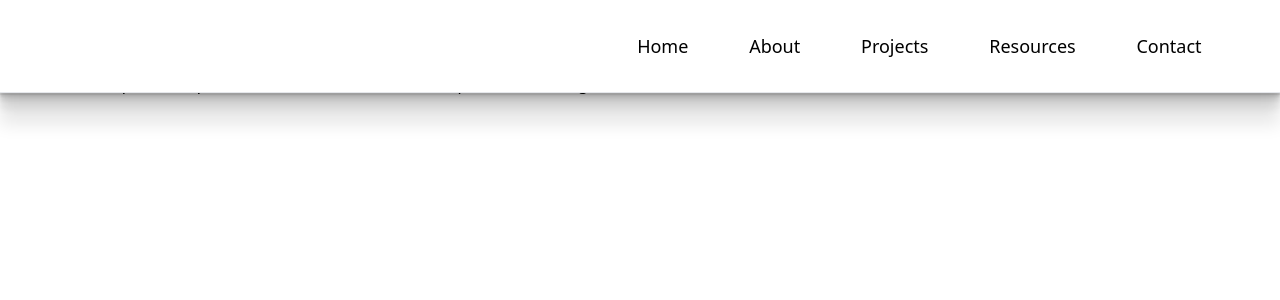
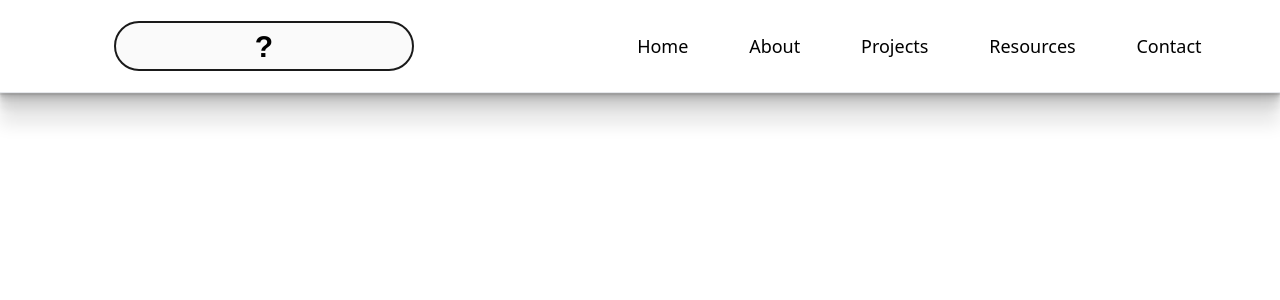
Before and after one commit to yuvarajj-dev/Yuvaraj.dev_Portfolio, a React (Create React App) app: page / in a window 1280 px wide. Shown: the top 300 px of the page. Built offline with nearby package versions, Linux system fonts and the light colour scheme.

Commit message:
Navbar Logo Animation

```diff
--- a/package.json
+++ b/package.json
@@ -5,6 +5,7 @@
   "dependencies": {
     "@ionic/react": "^7.7.3",
     "@react-spring/web": "^9.7.3",
+    "@stitches/react": "^1.2.8",
     "@testing-library/jest-dom": "^5.17.0",
     "@testing-library/react": "^13.4.0",
     "@testing-library/user-event": "^13.5.0",
--- a/src/App.js
+++ b/src/App.js
@@ -6,7 +6,6 @@ function App() {
   return (
     <>
     <Navbar />
-    <Home />
     </>
   );
 }
--- a/src/Header/Navbar.jsx
+++ b/src/Header/Navbar.jsx
@@ -1,5 +1,6 @@
 import React from 'react'
 import "./Navbar.css"
+import Anime from './TextAnime/Anime'
 
 export default function Navbar() {
   return (
@@ -8,7 +9,7 @@ export default function Navbar() {
         <nav className="bg-white fixed w-full z-20 top-0 left-0 border-b border-gray-200 shadow-black dark:border-gray-600">
           <ul className="navigation max-w-[90vw] flex flex-wrap justify-between items-center relative mx-auto py-8">
             <a className="logo" href="#">
-              <div></div>
+              <div><Anime/></div>
             </a>
             <input type="checkbox" id="check" />
 
--- a/src/Header/TextAnime/Anime.css
+++ b/src/Header/TextAnime/Anime.css
@@ -0,0 +1,8 @@
+
+.BackBox {
+    transition: transform 0.2s cubic-bezier(0.175, 0.885, 0.32, 1.275);
+  }
+
+  .BackBox:hover {
+    transform: translate(3px, 1px);
+  }
--- a/src/Header/TextAnime/Anime.jsx
+++ b/src/Header/TextAnime/Anime.jsx
@@ -0,0 +1,114 @@
+import React from 'react'
+import { useRef } from 'react'
+import { styled } from '@stitches/react'
+import { useTrail, animated } from '@react-spring/web'
+import "./Anime.css";
+
+const AppContainer = styled('div', {
+    width: '400px',
+    height: '0px',
+    display: 'flex',
+    justifyContent: 'center',
+    alignItems: 'center',
+
+    '@media (max-width: 648px)': {
+        width: '100px',
+    },
+})
+
+const Container = styled('div', {
+    display: 'flex',
+    gap: 10,
+
+})
+
+const Box = styled('div', {
+    position: 'relative',
+    height: 50,
+    width: 300,
+    '@media (max-width: 648px)': {
+        width: '250px',
+        position: "unset"
+    },
+})
+
+const SharedStyles = {
+    width: '100%',
+    height: '100%',
+    position: 'absolute',
+    inset: 0,
+    display: 'flex',
+    justifyContent: 'center',
+    alignItems: 'center',
+    fontFamily: 'Helvetica',
+    fontWeight: 800,
+    fontSize : '30px',
+    backfaceVisibility: 'hidden',
+    borderRadius: '50px',
+    '@media (max-width: 648px)': {
+        width: '150px',
+        height: "80%",
+        fontSize:'15px',
+        marginTop: '6px'
+    },
+}
+
+const FrontBox = styled(animated.div, {
+    ...SharedStyles,
+    backgroundColor: '#fafafa',
+    border: 'solid 2px #1a1a1a',
+})
+
+const BackBox = styled(animated.div, {
+    ...SharedStyles,
+    backgroundColor: '#59D5E0',
+    border: 'solid 2px #59D5E0',
+    color: '#fafafa',
+})
+
+const items = ["Yuvaraj.dev"]
+export default function () {
+    const [trail, api] = useTrail(items.length, () => ({
+        rotateX: 0,
+    }))
+    const fliped = useRef(false);
+    const handleclick = () => {
+        if (fliped.current) {
+            api.start({
+                rotateX: 0,
+            })
+            fliped.current = false;
+        } else {
+            api.start({
+                rotateX: 180,
+            })
+            fliped.current = true;
+        }
+    }
+
+    return (
+        <AppContainer>
+            <Container onClick={handleclick}>
+                {trail.map(({ rotateX }, i) => (
+                    <Box key={i}>
+                        <FrontBox
+                            key={items[i]}
+                            style={{
+                                transform: rotateX.to(val => `perspective(600px) rotateX(${val}deg)`),
+                                transformStyle: 'preserve-3d',
+                            }}>
+                            {'?'}
+                        </FrontBox>
+                        <BackBox className={'BackBox'}
+                            style={{
+                                transform: rotateX.to(val => `perspective(600px) rotateX(${180 - val}deg)`),
+                                transformStyle: 'preserve-3d',
+                            }}>
+                            {items[i]}
+                        </BackBox>
+                    </Box>
+                ))}
+            </Container>
+        </AppContainer>
+    )
+}
```
Also changed, not shown: 1 other file (tests, documents, lock files or other folders).
